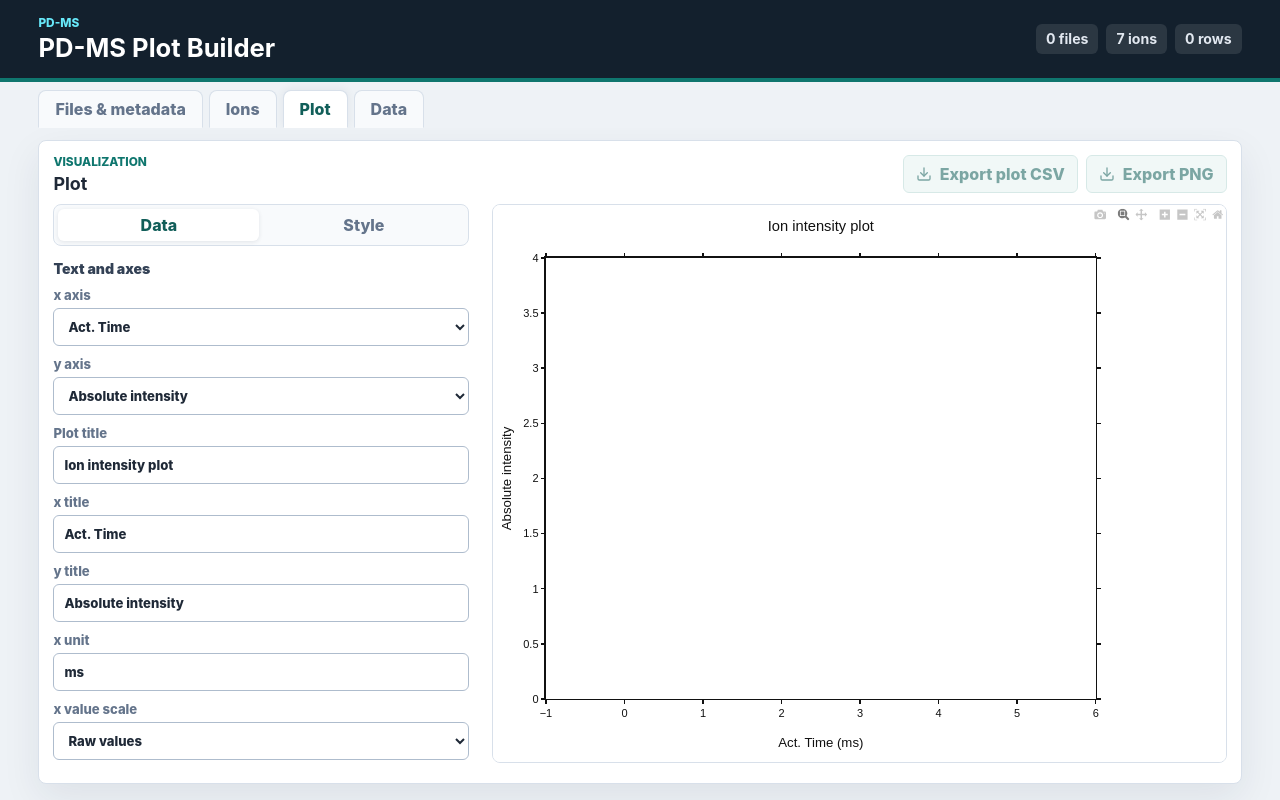
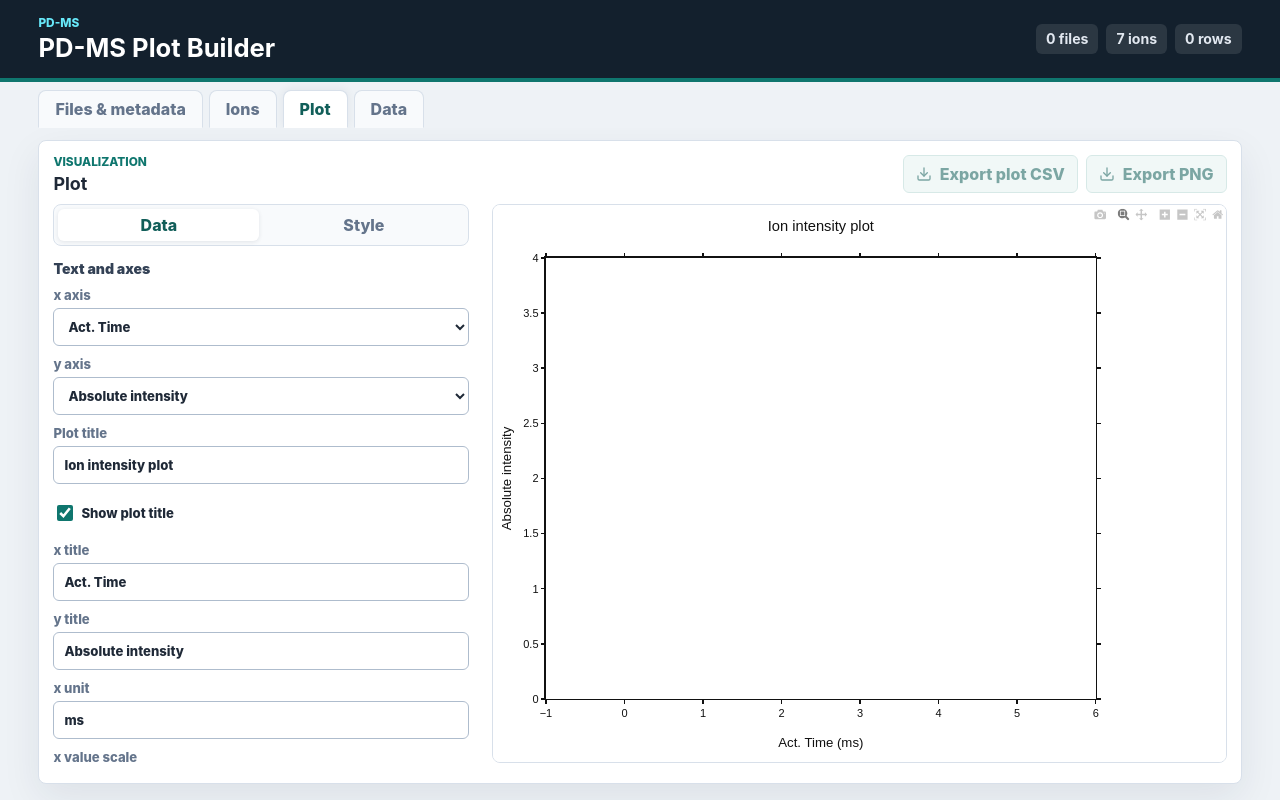
Before and after one commit to briciamarques/ms-plot, a React (Vite) app: page / in a window 1280 px wide. Both pictures are taken after a click on the tab "Plot". Built offline with nearby package versions, Linux system fonts and the light colour scheme.

Commit message:
Add option to hide plot title

```diff
--- a/src/components/PlotBuilder.tsx
+++ b/src/components/PlotBuilder.tsx
@@ -45,6 +45,7 @@ type RasterDpi = 300 | 600 | 1200;
 
 type PlotStyleSettings = {
   fontFamily: PlotFont;
+  showTitle?: boolean;
   titleSize: number;
   axisTitleSize: number;
   tickSize: number;
@@ -338,6 +339,7 @@ export function PlotBuilder({ rows, isActive = true }: PlotBuilderProps) {
   const [xAxis, setXAxis] = useState<XAxisKey>("acqTime");
   const [yMode, setYMode] = useState<YMode>("absolute");
   const [title, setTitle] = useState("Ion intensity plot");
+  const [showTitle, setShowTitle] = useState(true);
   const [xTitle, setXTitle] = useState(axisLabel("acqTime"));
   const [xUnit, setXUnit] = useState("ms");
   const [yTitle, setYTitle] = useState("Absolute intensity");
@@ -394,6 +396,7 @@ export function PlotBuilder({ rows, isActive = true }: PlotBuilderProps) {
 
   const shouldShowLegend =
     showLegend && (forceSingleLegend || new Set(rows.map((row) => row.ionId)).size > 1);
+  const hasVisibleTitle = showTitle && title.trim().length > 0;
 
   const ionOptions = useMemo(() => {
     const options = new Map<
@@ -452,10 +455,10 @@ export function PlotBuilder({ rows, isActive = true }: PlotBuilderProps) {
   const outputWidthMm = mmFromPixels(safeExportWidth, rasterDpi);
   const outputHeightMm = mmFromPixels(safeExportHeight, rasterDpi);
   const smallestFontPt = Math.min(
-    pixelsToPoints(titleSize, rasterDpi),
     pixelsToPoints(axisTitleSize, rasterDpi),
     pixelsToPoints(tickSize, rasterDpi),
-    pixelsToPoints(legendSize, rasterDpi),
+    ...(hasVisibleTitle ? [pixelsToPoints(titleSize, rasterDpi)] : []),
+    ...(shouldShowLegend ? [pixelsToPoints(legendSize, rasterDpi)] : []),
   );
   const smallestLinePt = Math.min(
     pixelsToPoints(axisLineWidth, rasterDpi),
@@ -576,13 +579,15 @@ export function PlotBuilder({ rows, isActive = true }: PlotBuilderProps) {
     const yTickFormatValue = tickFormatValue(yTickFormat);
 
     const layout = {
-      title: {
-        text: title,
-        font: { size: titleSize, family: fontFamily },
-        xref: "paper",
-        x: 0.5,
-        xanchor: "center",
-      },
+      title: hasVisibleTitle
+        ? {
+            text: title,
+            font: { size: titleSize, family: fontFamily },
+            xref: "paper",
+            x: 0.5,
+            xanchor: "center",
+          }
+        : undefined,
       xaxis: {
         title: {
           text: axisTitleWithUnit(xTitle, xUnit),
@@ -639,7 +644,7 @@ export function PlotBuilder({ rows, isActive = true }: PlotBuilderProps) {
       margin: {
         l: 72,
         r: shouldShowLegend && legendPosition === "right" ? 180 : 32,
-        t: 72,
+        t: hasVisibleTitle ? 72 : 32,
         b: shouldShowLegend && legendPosition === "bottom" ? 112 : 88,
       },
       autosize: !previewExportRatio,
@@ -671,6 +676,7 @@ export function PlotBuilder({ rows, isActive = true }: PlotBuilderProps) {
     axisTitleSize,
     fontFamily,
     gridColor,
+    hasVisibleTitle,
     isActive,
     legendInsideX,
     legendInsideY,
@@ -706,6 +712,7 @@ export function PlotBuilder({ rows, isActive = true }: PlotBuilderProps) {
 
   const applyPaperStyle = () => {
     setFontFamily("Arial");
+    setShowTitle(true);
     setTitleSize(20);
     setAxisTitleSize(18);
     setTickSize(15);
@@ -730,6 +737,7 @@ export function PlotBuilder({ rows, isActive = true }: PlotBuilderProps) {
 
   const applyDefaultStyle = () => {
     setFontFamily("Inter, ui-sans-serif, system-ui, sans-serif");
+    setShowTitle(true);
     setTitleSize(18);
     setAxisTitleSize(14);
     setTickSize(12);
@@ -770,6 +778,7 @@ export function PlotBuilder({ rows, isActive = true }: PlotBuilderProps) {
 
   const currentStyleSettings = (): PlotStyleSettings => ({
     fontFamily,
+    showTitle,
     titleSize,
     axisTitleSize,
     tickSize,
@@ -845,6 +854,7 @@ export function PlotBuilder({ rows, isActive = true }: PlotBuilderProps) {
 
     const settings = preset.settings;
     setFontFamily(settings.fontFamily);
+    setShowTitle(settings.showTitle ?? true);
     setTitleSize(settings.titleSize);
     setAxisTitleSize(settings.axisTitleSize);
     setTickSize(settings.tickSize);
@@ -985,6 +995,7 @@ export function PlotBuilder({ rows, isActive = true }: PlotBuilderProps) {
     const dpi = selectedFigureContent.recommendedDpi;
 
     setFontFamily("Arial");
+    setShowTitle(true);
     setTitleSize(pointsToPixels(8, dpi));
     setAxisTitleSize(pointsToPixels(8, dpi));
     setTickSize(pointsToPixels(7, dpi));
@@ -1192,7 +1203,17 @@ export function PlotBuilder({ rows, isActive = true }: PlotBuilderProps) {
                   <input
                     value={title}
                     onChange={(event) => setTitle(event.target.value)}
+                    disabled={!showTitle}
                   />
+                </label>
+
+                <label className="checkbox-label plot-title-toggle">
+                  <input
+                    type="checkbox"
+                    checked={showTitle}
+                    onChange={(event) => setShowTitle(event.target.checked)}
+                  />
+                  <span>Show plot title</span>
                 </label>
 
                 <label>
--- a/src/styles.css
+++ b/src/styles.css
@@ -579,6 +579,11 @@ label:has(input:disabled) {
   font-weight: 800;
 }
 
+.plot-controls label.checkbox-label {
+  display: inline-flex;
+  color: var(--text);
+}
+
 .legend-controls {
   align-items: center;
 }
```
